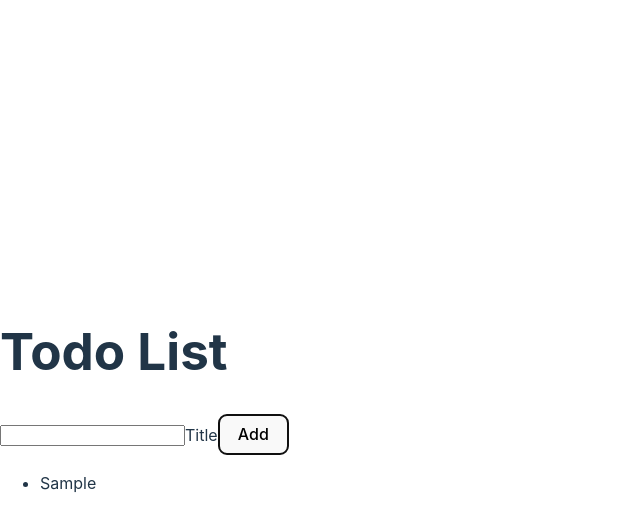
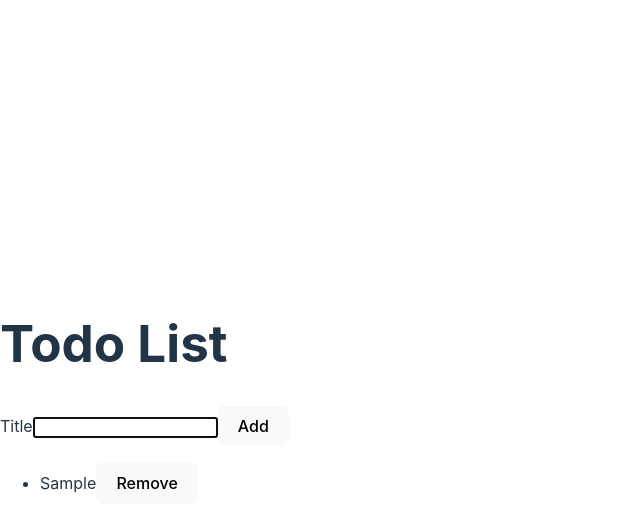
Before and after one commit to Raven1223/react-todo, a React (Vite) app: page / in a window 1280 px wide. Both pictures are taken after typing "Sample" into the empty fields and a click on the button "Add". Shown: the top 532 px of the page, without its empty margins (0-640 px from the left). Built offline with nearby package versions, Linux system fonts and the light colour scheme.

Commit message:
Created reusable input with label component, refactor input with label to use component composition, adding autofocus on the input box, and adding a remove button and functionality

```diff
--- a/src/AddTodoForm.jsx
+++ b/src/AddTodoForm.jsx
@@ -1,42 +1,38 @@
 import * as React from 'react';
+import InputWithLabel from './InputWithLabel';
 
-function AddTodoForm({ onAddTodo }) { // Destructure onAddTodo directly from props
-const [todoTitle, setTodoTitle] = React.useState(''); // Create new state variable named todoTitle with setter setTodoTitle
+function AddTodoForm({ onAddTodo }) {
+  // State to manage the todo title input
+  const [todoTitle, setTodoTitle] = React.useState('');
 
+  // Handler for input changes
   function handleTitleChange(event) {
-     // Retrieve the input value from the event object and store in variable named newTodoTitle
     const newTodoTitle = event.target.value;
-// Call the state setter setTodoTitle and pass newTodoTitle
     setTodoTitle(newTodoTitle);
   }
 
+  // Handler for form submission
   function handleAddTodo(event) {
     event.preventDefault();
- // Retrieve the value of the 'title' input field from the event target
-    //const todoTitle = event.target.title.value;
+    // Create a new todo object
     const newTodo = {
       title: todoTitle,
       id: Date.now()
     };
 
     console.log(newTodo);
-
- // Invoke the onAddTodo callback prop and pass the newTodo object as an argument
+    // Call the onAddTodo function passed as a prop
     onAddTodo(newTodo);
-
-// Reset the todoTitle state to an empty string
+    // Reset the input field
     setTodoTitle('');
   }
 
   return (
     <form onSubmit={handleAddTodo}>
-<input
-id="todoTitle"
-name="title"
-value={todoTitle}
-onChange={handleTitleChange}
-/>
-<label htmlFor="todoTitle">Title</label>
+      {/* InputWithLabel component with children prop for label text */}
+      <InputWithLabel todoTitle={todoTitle} handleTitleChange={handleTitleChange}>
+        Title
+      </InputWithLabel>
       <button type="submit">Add</button>
     </form>
   );
--- a/src/App.jsx
+++ b/src/App.jsx
@@ -24,12 +24,20 @@ function App() {
     setTodoList([...todoList, newTodo]);
   }
 
+  // New removeTodo function
+  function removeTodo(id) {
+    // Remove the item with the given id from todoList
+    const newTodoList = todoList.filter((todo) => todo.id !== id);
+    // Update the state with the new list
+    setTodoList(newTodoList);
+  }
+
   //replaced the outer <div> with fragment
   return (
     <Fragment>
       <h1>Todo List</h1>
       <AddTodoForm onAddTodo={addTodo} />
-      <TodoList todoList={todoList} />
+      <TodoList todoList={todoList} onRemoveTodo={removeTodo} />
     </Fragment>
   );
 }
--- /dev/null
+++ b/src/InputWithLabel.jsx
@@ -0,0 +1,27 @@
+import React, { useRef, useEffect } from 'react';
+
+const InputWithLabel = ({ todoTitle, handleTitleChange, children }) => {
+  // Create a ref to store a reference to the input DOM element
+  const inputRef = useRef();
+
+  // Use useEffect to focus the input after component mounts or updates
+  useEffect(() => {
+    // Focus the input element
+    inputRef.current.focus();
+  }); // No dependency array means this effect runs after every render
+
+  return (
+    <React.Fragment>
+      <label htmlFor="todoTitle">{children}</label>
+      <input
+        ref={inputRef} // Attach the ref to the input element
+        id="todoTitle"
+        name="title"
+        value={todoTitle}
+        onChange={handleTitleChange}
+      />
+    </React.Fragment>
+  );
+};
+
+export default InputWithLabel;
--- a/src/TodoList.jsx
+++ b/src/TodoList.jsx
@@ -1,14 +1,14 @@
 import * as React from 'react';
 import TodoListItem from './TodoListItem'; // Import TodoListItem component
 
-function TodoList({ todoList }) { // Add props as a parameter to the TodoList functional component
+function TodoList({ todoList, onRemoveTodo }) { // Add props as a parameter to the TodoList functional component
   return (
     <ul>
       {todoList.map(function(todo) {
         return (
-<TodoListItem
-key={todo.id}  // Pass key as todo.id
-todo={todo}     // Pass todo as a prop
+          <TodoListItem key={todo.id}  // Pass key as todo.id
+            todo={todo} // Pass todo as a prop
+            onRemoveTodo={onRemoveTodo} // Pass onRemoveTodo as a prop
           />
         )
       })}
--- a/src/TodoListItem.jsx
+++ b/src/TodoListItem.jsx
@@ -1,7 +1,10 @@
-function TodoListItem({ todo }) { // Destructure the todo prop directly
+function TodoListItem({ todo, onRemoveTodo }) { // Destructure the todo and onRemoveTodo props directly
     return (
-    <li>{todo.title}</li> // Access the title property directly from the todo object
+      <li>
+        {todo.title}
+        <button type="button"  onClick={() => onRemoveTodo(todo.id)} // Add onClick handler to call onRemoveTodo with todo.id
+        > Remove </button>    </li>
     );
-    }
+  }
 
-    export default TodoListItem;
+  export default TodoListItem;
```
Lines whose indentation alone changed are shown as unchanged.
